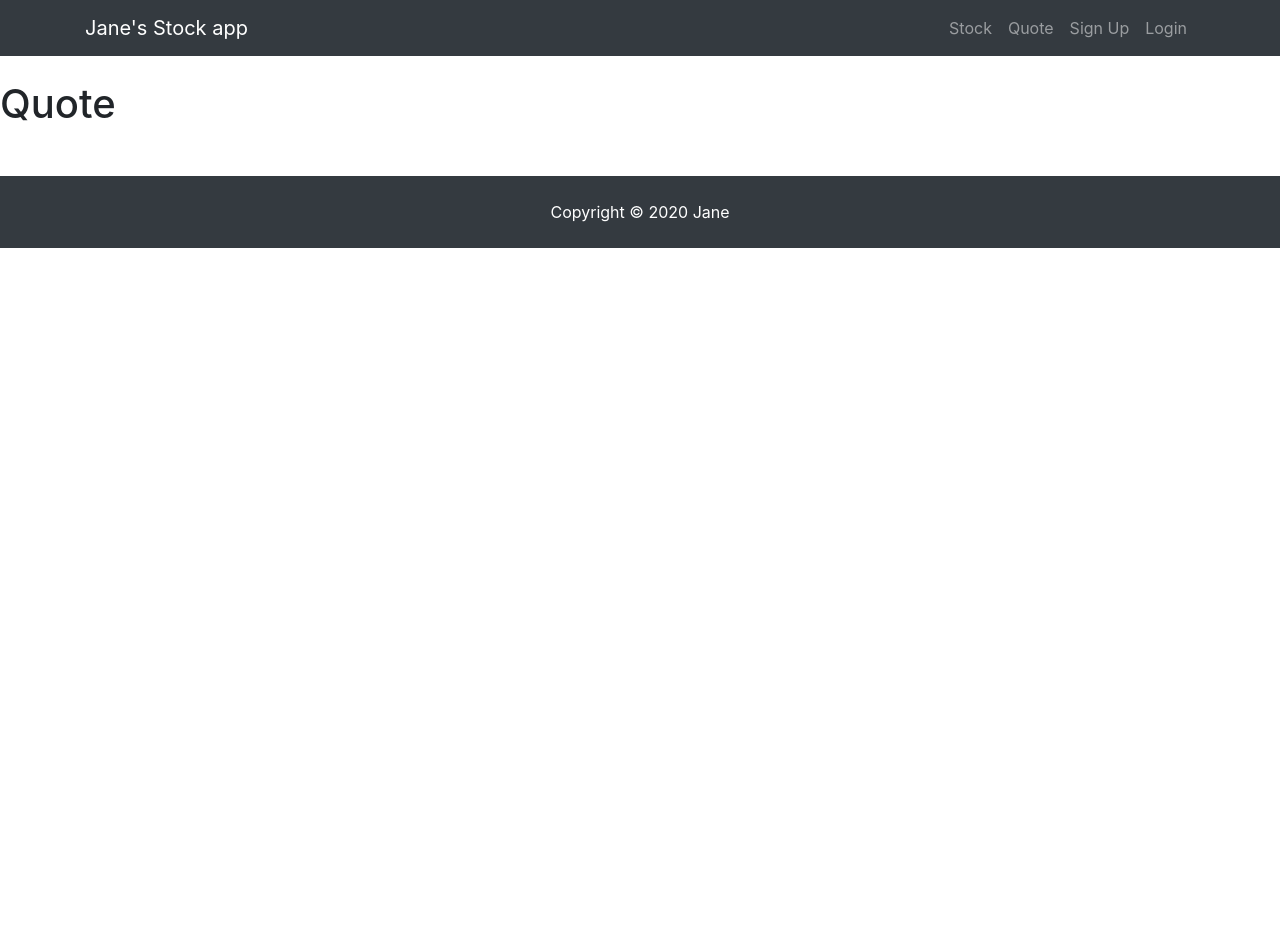
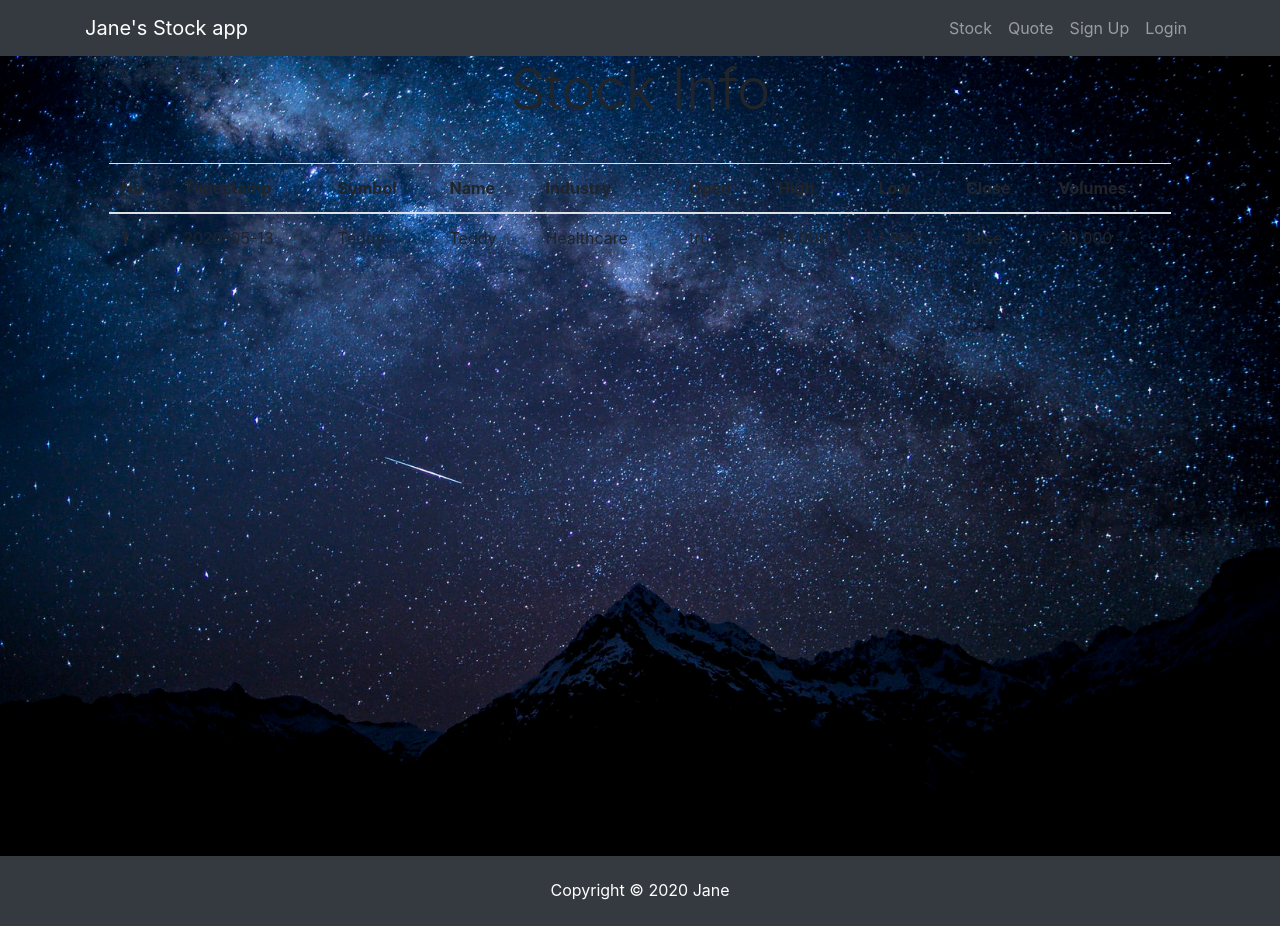
Before and after one commit to jane-git/stockapp, a React (Create React App) app: page /quote in a window 1280 px wide. Before the commit the page ends 800 px from the top, so only its background shows below. Built offline with nearby package versions, Linux system fonts and the light colour scheme.

Commit message:
data view from api & spinner

```diff
--- a/src/componets/screens/Quote.js
+++ b/src/componets/screens/Quote.js
@@ -1,13 +1,57 @@
-import React, { Component } from 'react'
+import React, { Component } from 'react';
+import { Table } from 'reactstrap';
 
 export default class Quote extends Component {
     render() {
         return (
-            <div>
-                <h1>
-                    Quote
-                </h1>
+            <div className="landing">
+                <div className="row">
+                    <div className="col-md-10 m-auto">
+                        <h1 className="display-4 text-center">Stock Info</h1>
+                        <p className="lead text-center">
+                            {" "}
+                        </p>
+                        <br />
+                        <Table hover>
+                            <thead>
+                            <tr>
+                                <th>No</th>
+                                <th>Timestamp</th>
+                                <th>Symbol</th>
+                                <th>Name</th>
+                                <th>Industry</th>
+                                <th>Open</th>
+                                <th>High</th>
+                                <th>Low</th>
+                                <th>Close</th>
+                                <th>Volumes</th>
+                            </tr>
+                            </thead>
+                            <tbody>
+                                <tr>
+                                    <th>1</th>
+                                    <td>2020-05-13</td>
+                                    <td>Teddy</td>
+                                    <td>Teddy</td>
+                                    <td>Healthcare</td>
+                                    <td>true</td>
+                                    <td>13,000</td>
+                                    <td>1,800</td>
+                                    <td>false</td>
+                                    <td>30,000</td>
+                                    {/*<th scope="row">{index + 1}</th>*/}
+                                    {/*<td>{item.name}</td>*/}
+                                    {/*<td>{item.symbol}</td>*/}
+                                    {/*<td>{item.industry}</td>*/}
+                                </tr>
+                            </tbody>
+
+                        </Table>
+
+                    </div>
+                 </div>
             </div>
+
         )
     }
 }
--- a/src/componets/screens/Stock.js
+++ b/src/componets/screens/Stock.js
@@ -1,6 +1,7 @@
 import React, { Component } from 'react';
-import { Table } from 'reactstrap';
+import { Table, Spinner } from 'reactstrap';
 import axios from 'axios';
+import { Link } from "react-router-dom";
 
 export default class Stock extends Component {
 
@@ -29,7 +30,13 @@ export default class Stock extends Component {
         //상태값 재선언
         const {loading, results, errors} = this.state;
         console.log(results);
+
+
+
         return (
+            loading ? (
+                <Spinner color="primary" />
+            ) : (
                 <div className="Landing">
                     <div className="row">
                         <div className="col-md-10 m-auto">
@@ -42,25 +49,39 @@ export default class Stock extends Component {
                             <Table hover>
                                 <thead>
                                     <tr>
-                                <th>No</th>
-                                <th>Name</th>
-                                <th>Symbol</th>
-                                <th>Industry</th>
+                                        <th className="text-center" width="10%">No</th>
+                                        <th className="text-center" width="40%">Name</th>
+                                        <th className="text-center" width="20%">Symbol</th>
+                                        <th className="text-center" width="30%">Industry</th>
                                     </tr>
                                 </thead>
+                                {results.map((item, index) => (
                                     <tbody>
                                         <tr>
-                                    <th scope="row">1</th>
-                                    <td>Mark</td>
-                                    <td>Otto</td>
-                                    <td>@mdo</td>
+                                            <th className="text-center">{index + 1}</th>
+                                            <td className="text-center">{item.name}</td>
+                                            <td className="text-center">
+                                                <Link to='quote'>
+                                                    {item.symbol}
+                                                </Link>
+                                            </td>
+
+                                            <td className="text-center">{item.industry}</td>
                                         </tr>
                                     </tbody>
+                                ))}
+
+
                             </Table>
                         </div>
 
                     </div>
                 </div>
             )
+
+
+
+
+        )
     }
 }
```
Lines whose indentation alone changed are shown as unchanged.
